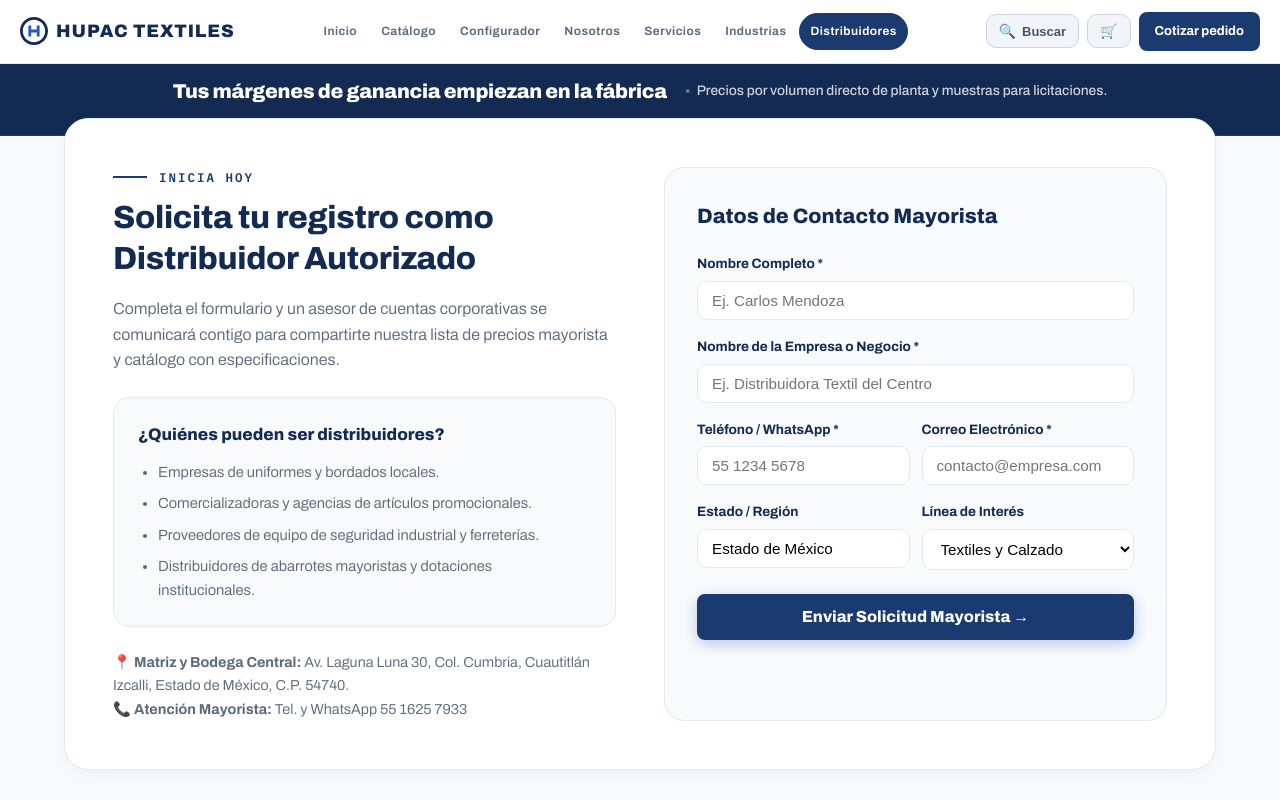
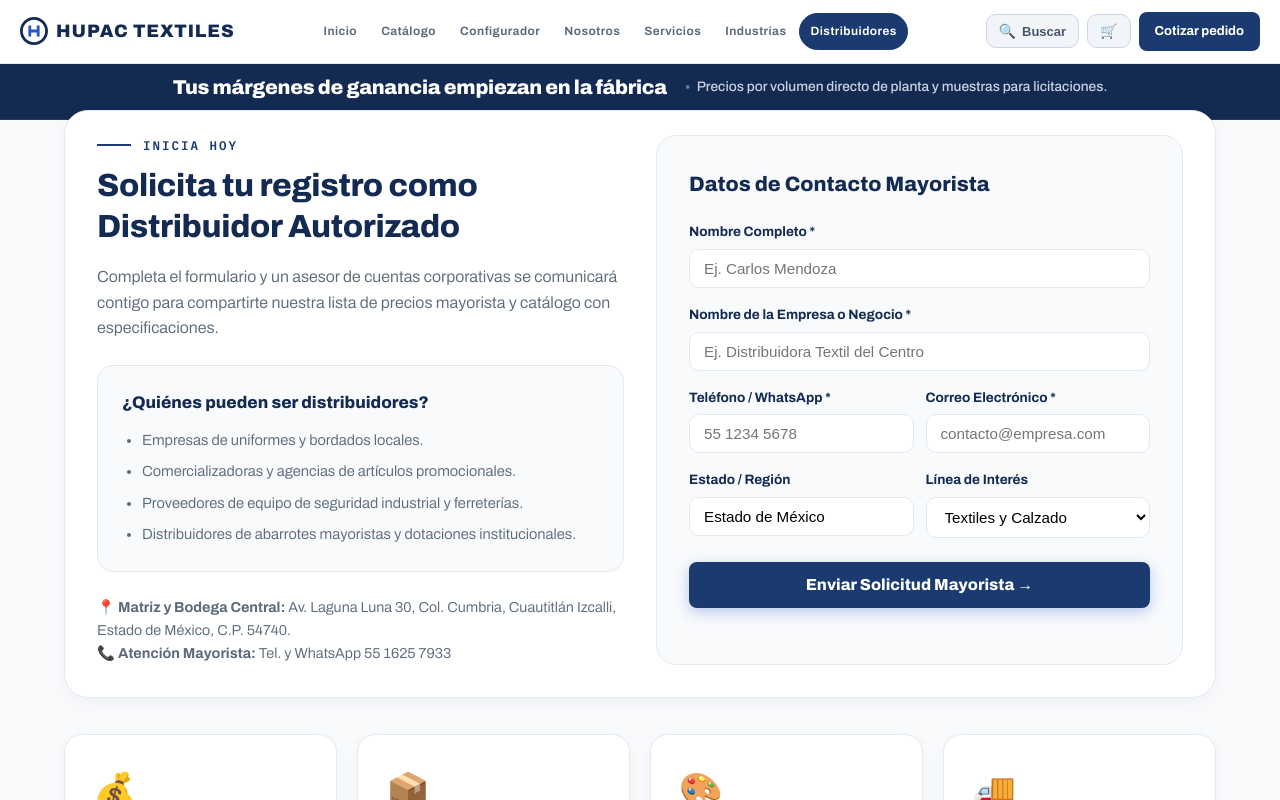
Before and after one commit to danieltrejomx/hupac-textiles-web, a Next.js app: page /distribuidores in a window 1280 px wide. Shown: the top 800 px of the page. Built offline with nearby package versions, Linux system fonts and the light colour scheme.

Commit message:
style: eliminar espacio blanco superior interno en el tarjeton y compactar margen

```diff
--- a/app/catalogo/page.tsx
+++ b/app/catalogo/page.tsx
@@ -263,7 +263,7 @@
         <section style={{
           background: 'var(--marino)',
           color: '#ffffff',
-          padding: '16px 24px 32px 24px',
+          padding: '12px 24px 20px 24px',
           borderBottom: '1px solid rgba(255, 255, 255, 0.08)',
           textAlign: 'center'
         }}>
@@ -301,7 +301,7 @@
           </div>
         </section>
 
-        <div style={{ maxWidth: '1280px', margin: '-18px auto 0 auto', padding: '0 24px' }}>
+        <div style={{ maxWidth: '1280px', margin: '-10px auto 0 auto', padding: '0 24px' }}>
 
           {/* Barra de Filtros y Búsqueda */}
           <div style={{
--- a/app/distribuidores/page.tsx
+++ b/app/distribuidores/page.tsx
@@ -31,7 +31,7 @@
         <section style={{
           background: 'var(--marino)',
           color: '#ffffff',
-          padding: '16px 24px 32px 24px',
+          padding: '12px 24px 20px 24px',
           borderBottom: '1px solid rgba(255, 255, 255, 0.08)',
           textAlign: 'center'
         }}>
@@ -69,17 +69,17 @@
           </div>
         </section>
 
-        <div style={{ maxWidth: '1200px', margin: '-18px auto 0 auto', padding: '0 24px' }}>
+        <div style={{ maxWidth: '1200px', margin: '-10px auto 0 auto', padding: '0 24px' }}>
           {/* Formulario y Requisitos */}
           <div style={{
             backgroundColor: '#ffffff',
             border: '1px solid var(--linea)',
             borderRadius: '24px',
-            padding: '48px',
+            padding: '24px 32px 32px 32px',
             boxShadow: '0 4px 20px rgba(19, 42, 82, 0.04)',
             display: 'grid',
             gridTemplateColumns: 'repeat(auto-fit, minmax(320px, 1fr))',
-            gap: '48px',
+            gap: '32px',
             marginBottom: '36px'
           }}>
             <div>
--- a/app/industrias/page.tsx
+++ b/app/industrias/page.tsx
@@ -256,7 +256,7 @@
         <section style={{
           background: 'var(--marino)',
           color: '#ffffff',
-          padding: '16px 24px 32px 24px',
+          padding: '12px 24px 20px 24px',
           borderBottom: '1px solid rgba(255, 255, 255, 0.08)',
           textAlign: 'center'
         }}>
@@ -294,7 +294,7 @@
           </div>
         </section>
 
-        <div style={{ maxWidth: '1200px', margin: '-18px auto 0 auto', padding: '0 24px' }}>
+        <div style={{ maxWidth: '1200px', margin: '-10px auto 0 auto', padding: '0 24px' }}>
           {/* GRID DE LAS 6 INDUSTRIAS (3 COLUMNAS X 2 FILAS) */}
           <div style={{
             display: 'grid',
--- a/app/nosotros/page.tsx
+++ b/app/nosotros/page.tsx
@@ -14,7 +14,7 @@
         <section style={{
           background: 'var(--marino)',
           color: '#ffffff',
-          padding: '16px 24px 32px 24px',
+          padding: '12px 24px 20px 24px',
           borderBottom: '1px solid rgba(255, 255, 255, 0.08)',
           textAlign: 'center'
         }}>
@@ -52,7 +52,7 @@
           </div>
         </section>
 
-        <div style={{ maxWidth: '1200px', margin: '-18px auto 0 auto', padding: '0 24px' }}>
+        <div style={{ maxWidth: '1200px', margin: '-10px auto 0 auto', padding: '0 24px' }}>
           {/* Tarjetas Principales: Misión, Visión, Valores */}
           <div style={{
             display: 'grid',
--- a/app/servicios/page.tsx
+++ b/app/servicios/page.tsx
@@ -114,7 +114,7 @@
         <section style={{
           background: 'var(--marino)',
           color: '#ffffff',
-          padding: '16px 24px 32px 24px',
+          padding: '12px 24px 20px 24px',
           borderBottom: '1px solid rgba(255, 255, 255, 0.08)',
           textAlign: 'center'
         }}>
@@ -153,7 +153,7 @@
         </section>
 
         {/* GRID DE LAS 5 TÉCNICAS (EN UNA SOLA LÍNEA) */}
-        <div style={{ maxWidth: '1280px', margin: '-18px auto 0 auto', padding: '0 24px' }}>
+        <div style={{ maxWidth: '1280px', margin: '-10px auto 0 auto', padding: '0 24px' }}>
 
           <div style={{
             display: 'grid',
```
